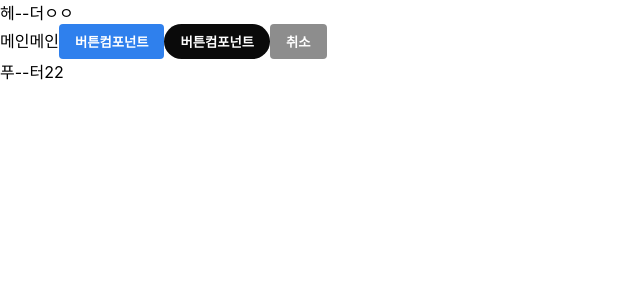
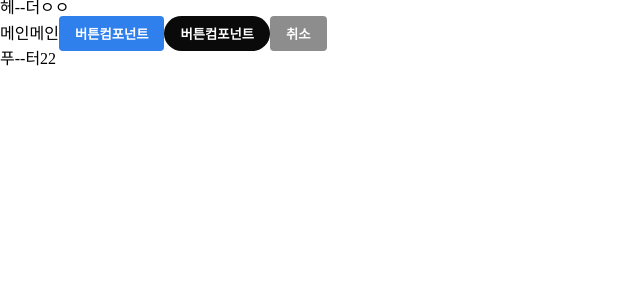
Before and after one commit to ambition0103/2run12jo, a React (Create React App) app: page / in a window 1280 px wide. Shown: the top 300 px of the page, without its empty margins (0-640 px from the left). Built offline with nearby package versions, Linux system fonts and the light colour scheme.

Commit message:
reset css (css초기화)

```diff
--- a/src/App.js
+++ b/src/App.js
@@ -1,7 +1,14 @@
-import Router from "./shared/Router";
+import Router from './shared/Router';
+import { Reset } from 'styled-reset';
 
 function App() {
-  return <Router />;
+  return (
+    <>
+      {/* 리셋 css 추가 */}
+      <Reset />
+      <Router />
+    </>
+  );
 }
 
 export default App;
```
